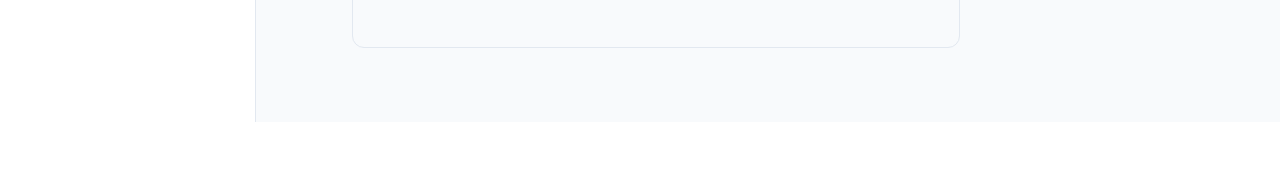
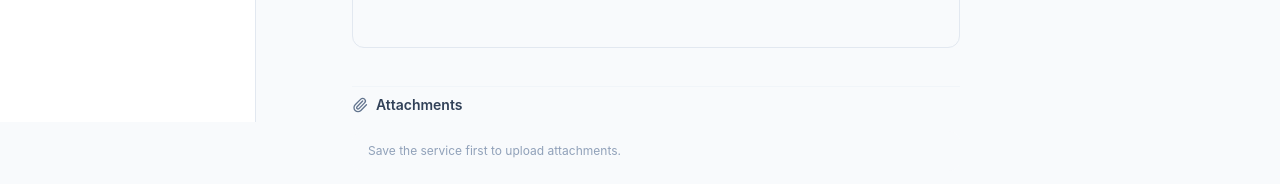
Before and after one commit to kushaldulani/wedding_app, a React (Vite) app in the folder frontend/: page /vendor-services/new in a window 1280 px wide. Shown: the part 678-862 px from the top of the page. Before the commit the page ends 800 px from the top, so only its background shows below. Built offline with nearby package versions, Linux system fonts and the light colour scheme; no server answers; sample sign-in values are in the browser's storage.

Commit message:
media added

```diff
--- a/frontend/src/pages/tasks/TaskFormPage.jsx
+++ b/frontend/src/pages/tasks/TaskFormPage.jsx
@@ -1,5 +1,6 @@
 import { useEffect } from 'react'
 import { useParams, useNavigate } from 'react-router-dom'
+import { Paperclip } from 'lucide-react'
 import { useForm } from 'react-hook-form'
 import { zodResolver } from '@hookform/resolvers/zod'
 import { z } from 'zod'
@@ -238,9 +239,13 @@ export default function TaskFormPage() {
         )}
       </form>
 
-      {isEdit && (
       <div className="px-4 md:px-6 lg:px-8 py-4 space-y-4 max-w-2xl">
-          <h3 className="text-sm font-medium text-slate-700">Attachments</h3>
+        <div className="flex items-center gap-2 pt-2 border-t border-slate-100">
+          <Paperclip className="w-4 h-4 text-slate-500" />
+          <h3 className="text-sm font-semibold text-slate-700">Attachments</h3>
+        </div>
+        {isEdit ? (
+          <>
             <FileDropzone
               onUpload={(files) => uploadAttachments.mutateAsync(files)}
               uploading={uploadAttachments.isPending}
@@ -250,8 +255,13 @@ export default function TaskFormPage() {
               onDelete={(attId) => deleteAttachment.mutate(attId)}
               deleting={deleteAttachment.isPending}
             />
+          </>
+        ) : (
+          <p className="text-xs text-slate-400 bg-slate-50 rounded-xl px-4 py-3">
+            Save the task first to upload attachments.
+          </p>
+        )}
       </div>
-      )}
     </div>
   )
 }
--- a/frontend/src/pages/vendor-services/VendorServiceFormPage.jsx
+++ b/frontend/src/pages/vendor-services/VendorServiceFormPage.jsx
@@ -1,5 +1,6 @@
 import { useEffect } from 'react'
 import { useParams, useNavigate } from 'react-router-dom'
+import { Paperclip } from 'lucide-react'
 import { useForm } from 'react-hook-form'
 import { zodResolver } from '@hookform/resolvers/zod'
 import { z } from 'zod'
@@ -182,9 +183,13 @@ export default function VendorServiceFormPage() {
         </div>
       </form>
 
-      {isEdit && (
       <div className="px-4 md:px-6 lg:px-8 py-4 space-y-4 max-w-2xl">
-          <h3 className="text-sm font-medium text-slate-700">Attachments</h3>
+        <div className="flex items-center gap-2 pt-2 border-t border-slate-100">
+          <Paperclip className="w-4 h-4 text-slate-500" />
+          <h3 className="text-sm font-semibold text-slate-700">Attachments</h3>
+        </div>
+        {isEdit ? (
+          <>
             <FileDropzone
               onUpload={(files) => uploadAttachments.mutateAsync(files)}
               uploading={uploadAttachments.isPending}
@@ -194,8 +199,13 @@ export default function VendorServiceFormPage() {
               onDelete={(attId) => deleteAttachment.mutate(attId)}
               deleting={deleteAttachment.isPending}
             />
+          </>
+        ) : (
+          <p className="text-xs text-slate-400 bg-slate-50 rounded-xl px-4 py-3">
+            Save the service first to upload attachments.
+          </p>
+        )}
       </div>
-      )}
     </div>
   )
 }
```
Lines whose indentation alone changed are shown as unchanged.
